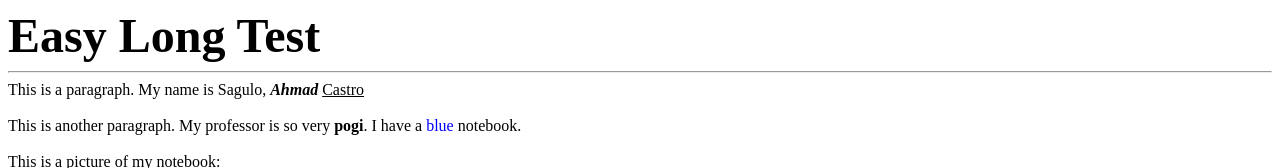
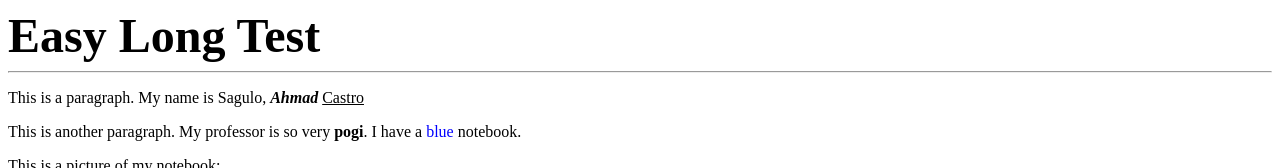
Before and after one commit to gitter-badger/AcSagulo.github.io, a plain HTML site: page a.html in a window 1280 px wide. Shown: the top 168 px of the page. Drawn offline with Linux system fonts and the light colour scheme; grey boxes are pictures that could not be loaded.

Commit message:
4/4/16 Blue Notebookv2

```diff
--- a/a.html
+++ b/a.html
@@ -9,9 +9,9 @@
 
 		<hr>
 
-		This is a paragraph. My name is Sagulo, <b><i>Ahmad</i></b> <u>Castro</u> <br><br>
+		<p>This is a paragraph. My name is Sagulo, <b><i>Ahmad</i></b> <u>Castro</u></p>
 
-		This is another paragraph. My professor is so very <b>pogi</b>. I have a <font color=blue>blue</font> notebook.<br><br>
+		<p>This is another paragraph. My professor is so very <b>pogi</b>. I have a <font color=blue>blue</font> notebook.</p>
 
 		This is a picture of my notebook:<br>
 		<a href="b.html"><img src="http://snag.gy/TC3Wd.jpg" height="380" width="380"></a>
```
